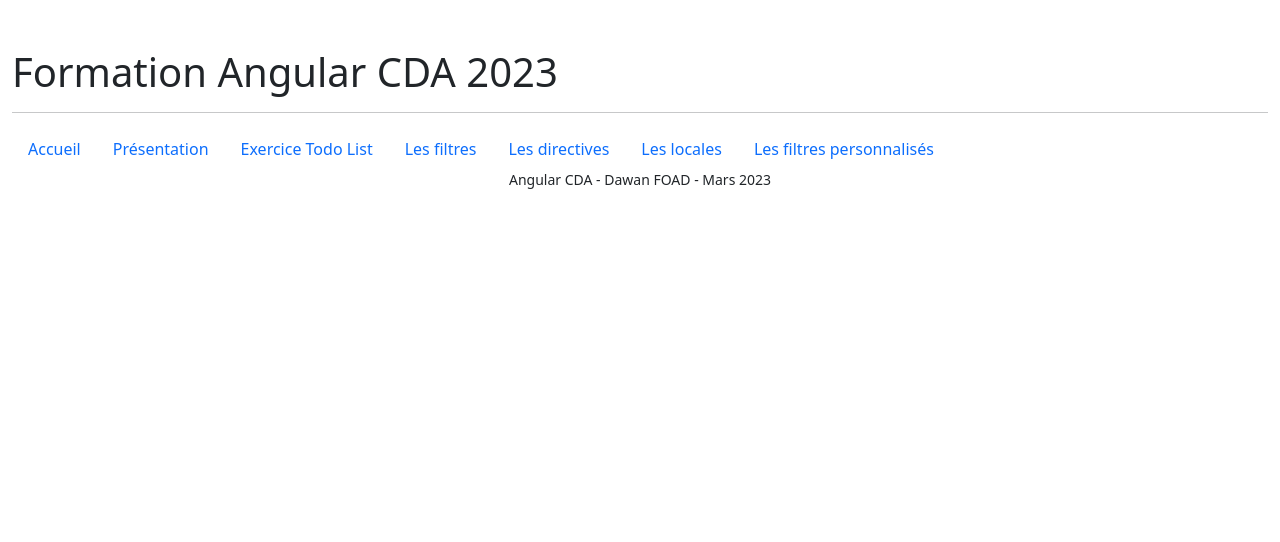
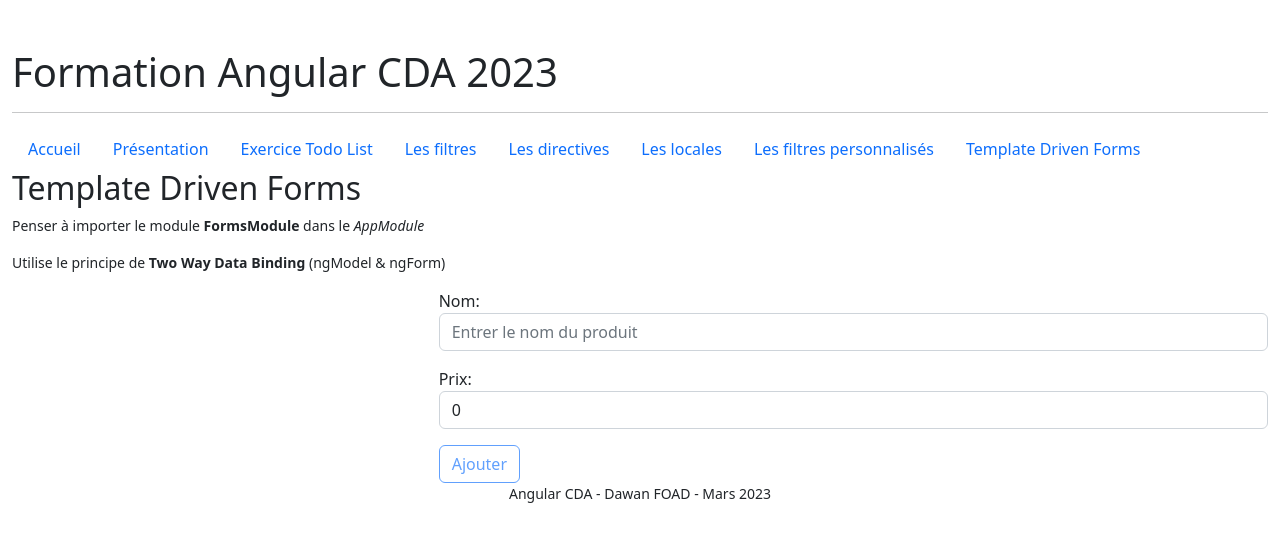
Before and after one commit to ToNnNo/AngularCDA2023W11, an Angular app: page /form in a window 1280 px wide. Before the commit this address led to /. Shown: the top 542 px of the page. Built offline with nearby package versions, Linux system fonts and the light colour scheme.

Commit message:
template driven forms

```diff
--- a/src/app/app-routing.module.ts
+++ b/src/app/app-routing.module.ts
@@ -8,6 +8,7 @@ import {FiltersComponent} from "./components/filters/filters.component";
 import {DirectiveComponent} from "./components/directive/directive.component";
 import {LocaleComponent} from "./components/locale/locale.component";
 import {CustomPipeComponent} from "./components/custom-pipe/custom-pipe.component";
+import {FormComponent} from "./components/form/form.component";
 
 const routes: Routes = [
   { path: "", component: HomeComponent, title: "Accueil" },
@@ -23,6 +24,7 @@ const routes: Routes = [
       { path: "pipe", component: CustomPipeComponent, title: "Filtres personnalisés" }
     ]
   },
+  { path: "form", component: FormComponent, title: "Template Driven Forms" },
 ];
 
 @NgModule({
--- a/src/app/app.component.html
+++ b/src/app/app.component.html
@@ -11,6 +11,7 @@
     <a class="nav-link" routerLink="/directives">Les directives</a>
     <a class="nav-link" routerLink="/locale">Les locales</a>
     <a class="nav-link" routerLink="/custom/pipe">Les filtres personnalisés</a>
+    <a class="nav-link" routerLink="/form">Template Driven Forms</a>
   </nav>
   <main>
     <router-outlet></router-outlet>
--- a/src/app/app.module.ts
+++ b/src/app/app.module.ts
@@ -17,6 +17,7 @@ import { DirectiveComponent } from './components/directive/directive.component';
 import { LocaleComponent } from './components/locale/locale.component';
 import { CustomPipeComponent } from './components/custom-pipe/custom-pipe.component';
 import { SortPipe } from './pipes/sort.pipe';
+import { FormComponent } from './components/form/form.component';
 
 @NgModule({
   declarations: [
@@ -28,7 +29,8 @@ import { SortPipe } from './pipes/sort.pipe';
     DirectiveComponent,
     LocaleComponent,
     CustomPipeComponent,
-    SortPipe
+    SortPipe,
+    FormComponent
   ],
   imports: [
     BrowserModule,
--- /dev/null
+++ b/src/app/components/form/form.component.html
@@ -0,0 +1,51 @@
+<header>
+  <h2>Template Driven Forms</h2>
+</header>
+
+<p class="small">Penser à importer le module <strong>FormsModule</strong> dans le <em>AppModule</em></p>
+<p class="small">Utilise le principe de <strong>Two Way Data Binding</strong> (ngModel & ngForm)</p>
+
+<section class="row">
+
+  <aside class="col-4">
+
+    <ul class="list-group">
+      <li class="list-group-item" *ngFor="let product of products">
+        {{ product.name }} @ {{ product.price | currency }}
+      </li>
+    </ul>
+
+  </aside>
+
+  <article class="col-8">
+
+    <!-- Si 1 champs passe de l'état untouched à touch ou de pristine à dirty, alors form aussi -->
+    <!-- Si 1 champs passe de invalid à valid, alors form reste invalid -->
+    <!-- Pour que le form soit valid, il faut que tous les champs soient valid -->
+    <form (ngSubmit)="save(form)" #form="ngForm">
+
+      <div class="mb-3">
+        <label for="name">Nom: </label>
+        <input type="text" name="name" id="name" class="form-control" placeholder="Entrer le nom du produit"
+               [(ngModel)]="product.name" required #inputName="ngModel" />
+        <div *ngIf="inputName.touched && inputName.invalid">
+          <p class="text-danger" *ngIf="inputName.hasError('required')">Le nom est obligatoire</p>
+        </div>
+      </div>
+
+      <div class="mb-3">
+        <label for="price">Prix: </label>
+        <input type="text" name="price" id="price" class="form-control" placeholder="Entrer le prix du produit"
+               [(ngModel)]="product.price" required #inputPrice="ngModel" pattern="\d+([.,]\d+)?" /> <!-- [0-9]+([\.|,][0-9]+)? -->
+        <div *ngIf="inputPrice.touched && inputPrice.invalid">
+          <p class="text-danger" *ngIf="inputPrice.hasError('required')">Le prix est obligatoire</p>
+          <p class="text-danger" *ngIf="inputPrice.hasError('pattern')">Le prix est incorrect</p>
+        </div>
+      </div>
+
+      <button type="submit" class="btn btn-outline-primary" [disabled]="form.invalid">Ajouter</button>
+    </form>
+
+  </article>
+
+</section>
--- /dev/null
+++ b/src/app/components/form/form.component.ts
@@ -0,0 +1,30 @@
+import { Component } from '@angular/core';
+import {ProductInterface} from "../../interfaces/ProductInterface";
+import {NgForm} from "@angular/forms";
+
+@Component({
+  selector: 'app-form',
+  templateUrl: './form.component.html',
+  styleUrls: ['./form.component.css']
+})
+export class FormComponent {
+
+  products: ProductInterface[] = [];
+  product: ProductInterface = {name: "", price: 0};
+
+  public save(form: NgForm): void {
+
+    form.control.markAllAsTouched();
+
+    if( form.valid ) {
+      const strPrice = String(this.product.price);
+      // + = parseInt() ou parseFloat()
+      this.product.price = +strPrice.replace(',', '.');
+
+      this.products.push(this.product);
+      this.product = {name: "", price: 0};
+      form.resetForm(this.product);
+    }
+  }
+
+}
--- /dev/null
+++ b/src/app/interfaces/ProductInterface.ts
@@ -0,0 +1,4 @@
+export interface ProductInterface {
+  name: string;
+  price: number;
+}
```
Also changed, not shown: sourceRegex.txt (added), src/app/components/form/form.component.css (added), 1 other file (tests, documents, lock files or other folders).
